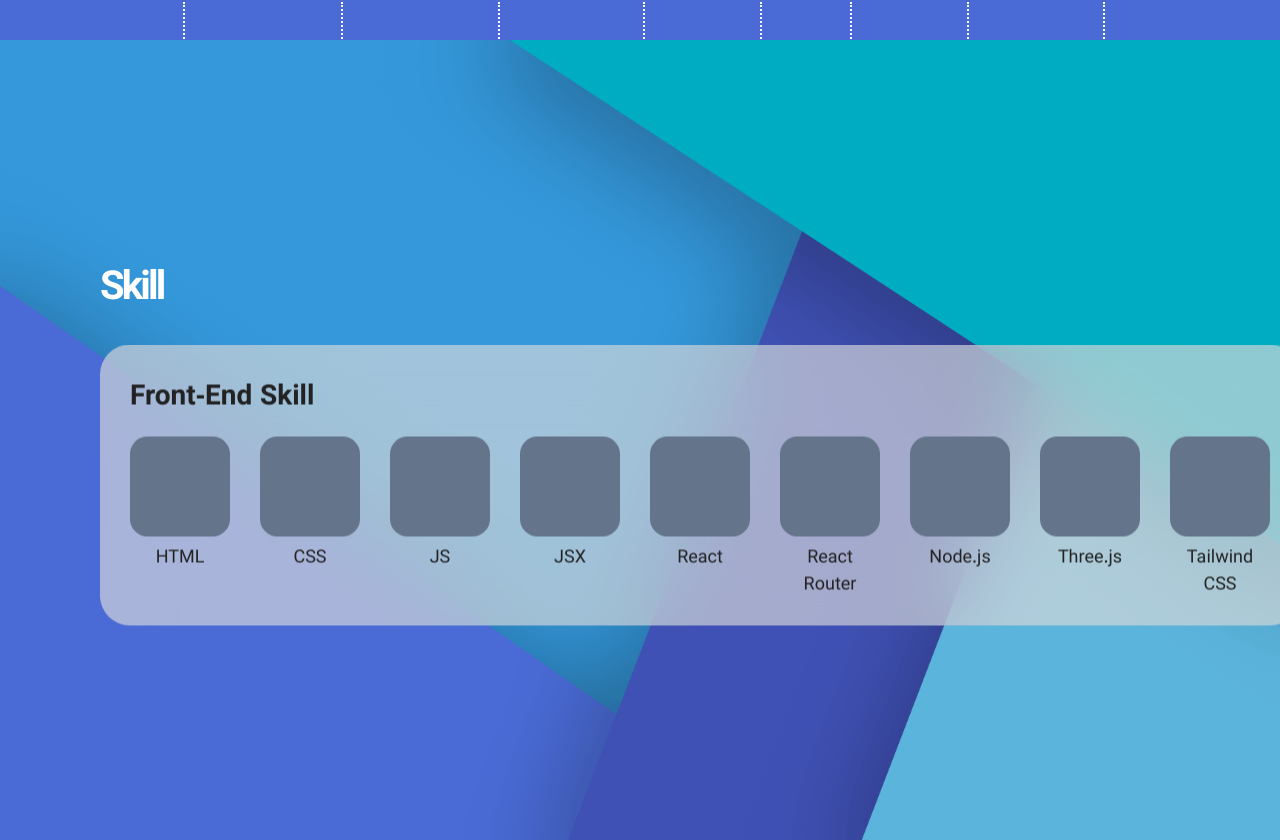
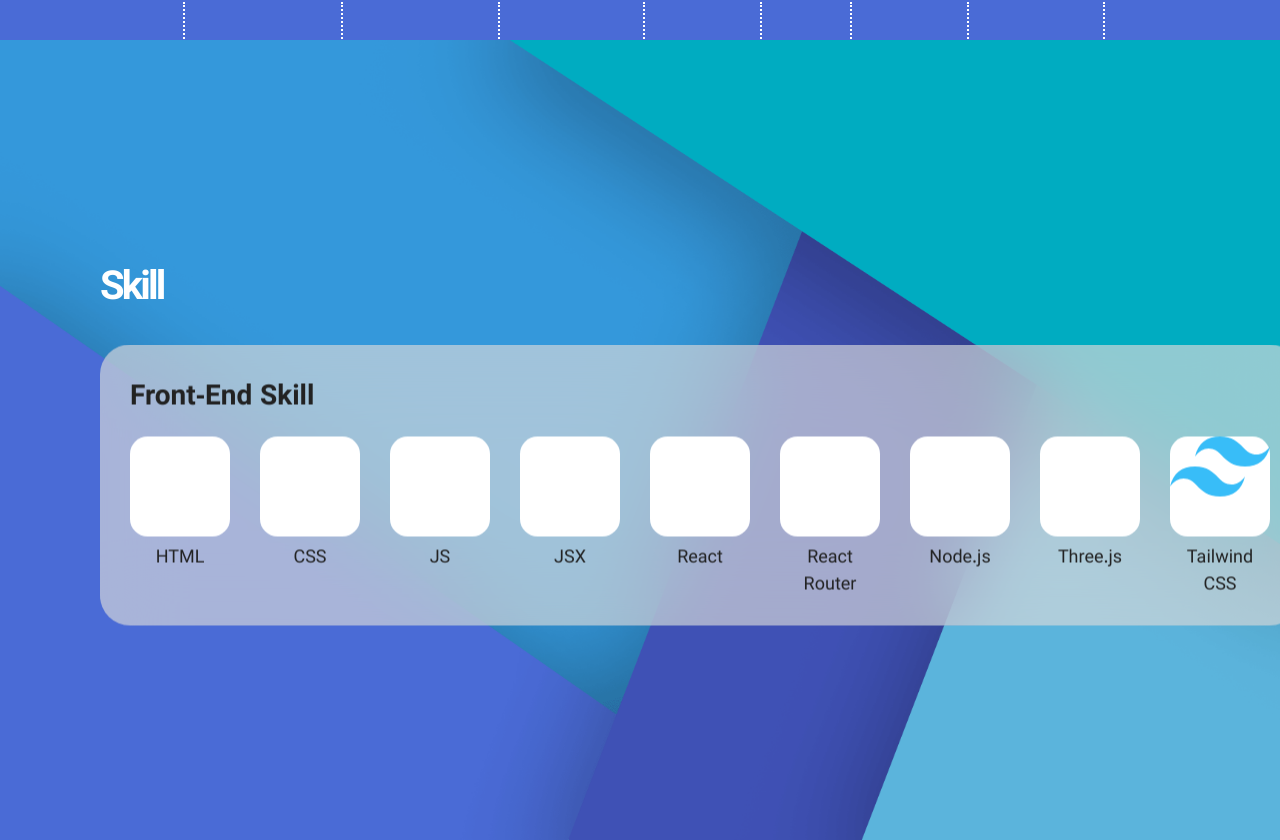
Before and after one commit to wjdgma603/Portfolio, a React (Create React App) app: page / in a window 1280 px wide. Shown: the part 1560-2400 px from the top of the page. Built offline with nearby package versions, Linux system fonts and the light colour scheme; a web font is replaced by a local one.

Commit message:
Skill SVG 넣기 구현

```diff
--- a/src/Common/Json/Info.json
+++ b/src/Common/Json/Info.json
@@ -37,15 +37,19 @@
     "title": "Skill",
     "FrontEndSkill": [
       "Front-End Skill",
-      { "HTML": "HTML" },
-      { "CSS": "CSS" },
-      { "JS": "JS" },
-      { "JSX": "JSX" },
-      { "React": "React" },
-      { "ReactRouter": "React\nRouter" },
-      { "Nodejs": "Node.js" },
-      { "Threejs": "Three.js" },
-      { "TailwindCSS": "Tailwind\nCSS" }
+      { "SkillName": "HTML" },
+      { "SkillName": "CSS" },
+      { "SkillName": "JS" },
+      { "SkillName": "JSX" },
+      { "SkillName": "React" },
+      { "SkillName": "React\nRouter" },
+      { "SkillName": "Node.js" },
+      { "SkillName": "Three.js" },
+      {
+        "SkillName": "Tailwind\nCSS",
+        "BackgroundColor": "#ffffff",
+        "SvgPath": "<svg id='TailWindLogo' fill='none' viewBox='0 0 54 33'> <g clip-path='url(#prefix__clip0)'> <path fill='#38bdf8' fill-rule='evenodd' d='M27 0c-7.2 0-11.7 3.6-13.5 10.8 2.7-3.6 5.85-4.95 9.45-4.05 2.054.513 3.522 2.004 5.147 3.653C30.744 13.09 33.808 16.2 40.5 16.2c7.2 0 11.7-3.6 13.5-10.8-2.7 3.6-5.85 4.95-9.45 4.05-2.054-.513-3.522-2.004-5.147-3.653C36.756 3.11 33.692 0 27 0zM13.5 16.2C6.3 16.2 1.8 19.8 0 27c2.7-3.6 5.85-4.95 9.45-4.05 2.054.514 3.522 2.004 5.147 3.653C17.244 29.29 20.308 32.4 27 32.4c7.2 0 11.7-3.6 13.5-10.8-2.7 3.6-5.85 4.95-9.45 4.05-2.054-.513-3.522-2.004-5.147-3.653C23.256 19.31 20.192 16.2 13.5 16.2z' clip-rule='evenodd' /> </g> <defs> <clipPath id='prefix__clip0'> <path fill='#fff' d='M0 0h54v32.4H0z' /> </clipPath> </defs> </svg>"
+      }
     ]
   },
   { "title": "Project" },
--- a/src/Component/Skill/Components/SkillWrap.js
+++ b/src/Component/Skill/Components/SkillWrap.js
@@ -1,9 +1,11 @@
 const SkillWrap = ({ Info }) => {
   return (
     <div className="flex flex-col items-center mt-[20px]">
-      <div className="rounded-[17.5px] w-[100px] h-[100px] bg-slate-500"></div>
+      <div
+        className={`rounded-[17.5px] w-[100px] h-[100px] bg-[#ffffff]`}
+        dangerouslySetInnerHTML={{ __html: Info.SvgPath }}></div>
       <div className="text-[18px] TextColor text-center whitespace-pre-wrap pt-[5px]">
-        {Object.values(Info)}
+        {Info.SkillName}
       </div>
     </div>
   );
```
